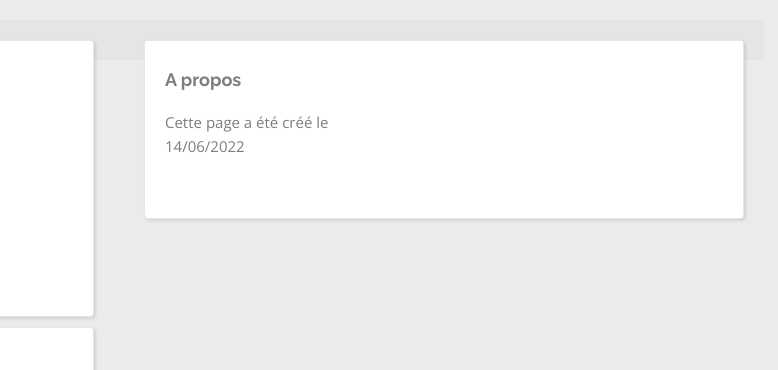
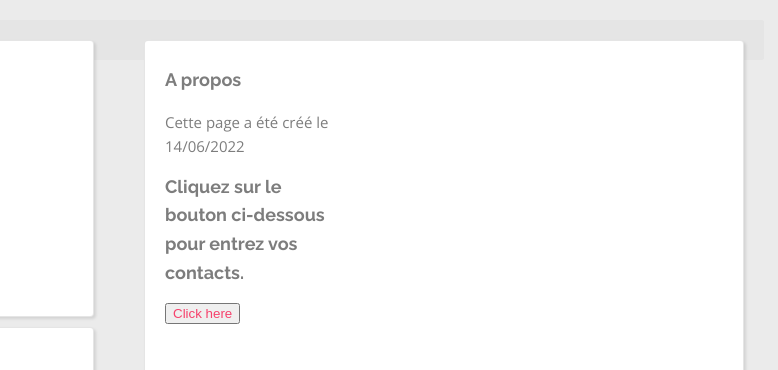
Before and after one commit to tijaningaide/my-profile, a plain HTML site: page index.html in a window 1280 px wide. Shown: the top 370 px of the page, 421-1199 px from the left. Drawn offline with nearby package versions, Linux system fonts and the light colour scheme.

Commit message:
Update index.html

```diff
--- a/index.html
+++ b/index.html
@@ -63,7 +63,12 @@
    <div class="card" id="footer">
         <h2>A propos</h2>
         Cette page a été créé le 14/06/2022
+      <div>
+      	<h2>Cliquez sur le bouton ci-dessous pour entrez vos contacts.</h2>
+      		<button> <a href="https://ptj7k8nwxvl.typeform.com/to/OJTFnosa"> Click here </a></button>
       </div>
+      </div>
+
 
   </div>
 
```
